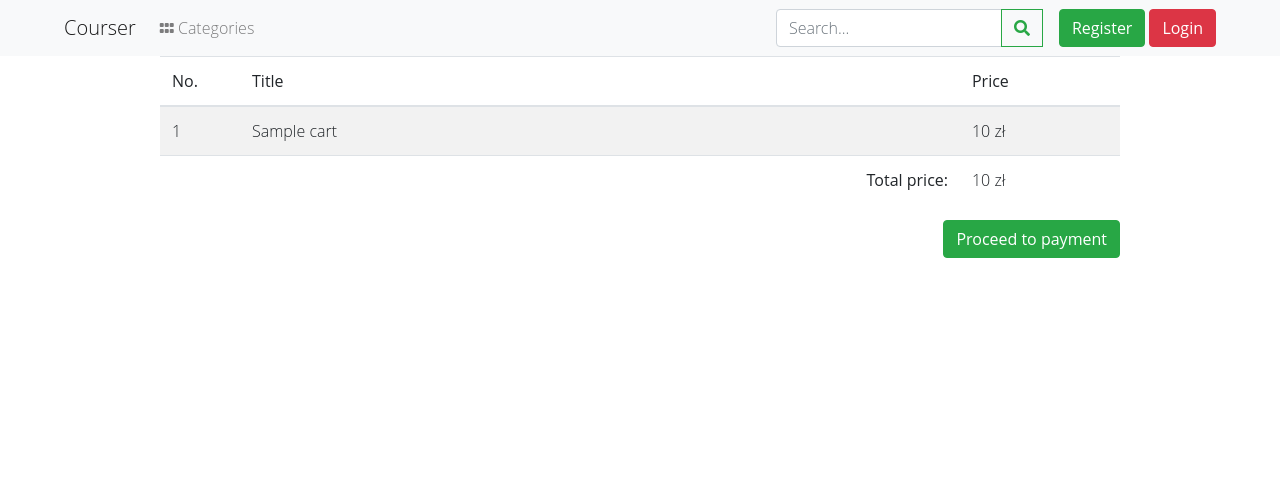
After one commit to adwojak/courser, a Django app: page /mycart/ in a window 1280 px wide. The commit adds this page. Shown: the top 498 px of the page. Run offline with Django 3.2, Linux system fonts and the light colour scheme; tables that the repository leaves empty hold one stand-in row (values such as "Sample post"); some libraries are stand-ins or nearby versions.

Commit message:
Cart and payment v.1

```diff
--- a/Courser/models.py
+++ b/Courser/models.py
@@ -78,3 +78,9 @@ class Course(Model):
 
     def __str__(self):
         return self.course_name
+
+
+class Cart(Model):
+    course_id = IntegerField(default=0, null=False)
+    course_name = CharField(max_length=100)
+    course_price = IntegerField()
--- a/Courser/static/Courser/css/base.css
+++ b/Courser/static/Courser/css/base.css
@@ -23,6 +23,10 @@ body {
     cursor: pointer;
 }
 
+.clickable:hover {
+    cursor: pointer;
+}
+
 div.center-cropped {
   height: 100px;
   overflow:hidden;
@@ -43,3 +47,7 @@ div.center-cropped img {
     src: local('Open Sans Light'), local('OpenSans-Light'), url(https://fonts.gstatic.com/s/opensans/v15/mem5YaGs126MiZpBA-UN_r8OX-hpKKSTj5PW.woff2) format('woff2'), url(https://fonts.gstatic.com/s/opensans/v15/mem5YaGs126MiZpBA-UN_r8OXOhv.woff) format('woff');
     unicode-range: U+0460-052F, U+1C80-1C88, U+20B4, U+2DE0-2DFF, U+A640-A69F, U+FE2E-FE2F;
 }
+
+.table-hover tbody tr:hover td, .table-hover tbody tr:hover th {
+  background-color: #8c8c8c;
+}
--- a/Courser/templates/base.html
+++ b/Courser/templates/base.html
@@ -50,6 +50,7 @@
         <a class="btn btn-danger ml-1" href="{% url 'login' %}" role="button">Login</a>
     {% endif %}
     {% if user.is_authenticated == True %}
+        <a class="btn btn-success ml-3" href="{% url 'myCart' %}" role="button">My cart</a>
         <a class="btn btn-success ml-3" href="{% url 'profile' %}" role="button">My profile</a>
         <a class="btn btn-danger ml-1" href="{% url 'logout' %}" role="button">Logout</a>
     {% endif %}
--- /dev/null
+++ b/Courser/templates/myCart.html
@@ -0,0 +1,46 @@
+{% extends 'base.html' %}
+
+{% block title %}My cart{% endblock %}
+
+{% block content %}
+
+    <div class="w-75 mx-auto">
+        {% if object_list %}
+            <table class="table table-striped table-hover">
+                <thead>
+                    <tr>
+                        <th scope="col" class="col-1"><strong>No.</strong></th>
+                        <th scope="col" class="col-9"><strong>Title</strong></th>
+                        <th scope="col" class="col-2"><strong>Price</strong></th>
+                    </tr>
+                </thead>
+                <tbody>
+                    {% for course in object_list %}
+                        <tr class="clickable" data-href="{% url 'course' course.course_id %}">
+                            <th scope="row">{{ forloop.counter }}</th>
+                            <td style="word-wrap: break-word;">{{ course.course_name }}</td>
+                            <td>{{ course.course_price }} zł</td>
+                        </tr>
+                    {% endfor %}
+                    <tr>
+                        <th scope="row"></th>
+                        <td class="text-right"><strong>Total price:</strong></td>
+                        <td>{{ total_price }} zł</td>
+                    </tr>
+                </tbody>
+            </table>
+        <a href="{% url 'payment' %}" class="btn btn-success float-right">Proceed to payment</a>
+        {% else %}
+            <p class="mt-4">There are no courses in cart.</p>
+        {% endif %}
+    </div>
+
+    <script type="text/javascript">
+    jQuery(document).ready(function($) {
+        $(".clickable").click(function() {
+            window.location = $(this).data("href");
+        });
+    });
+    </script>
+
+{% endblock %}
--- a/Courser/urls.py
+++ b/Courser/urls.py
@@ -12,5 +12,8 @@ urlpatterns = [
     path('', views.HomeView.as_view(), name='home'),
     path('category/<int:pk>/', views.CoursesByCategoryListView.as_view(), name='coursesByCategory'),
     path('course/<int:pk>/', views.CourseDetailView.as_view(), name='course'),
-    path('search/', views.SearchListView.as_view(), name='search')
+    path('search/', views.SearchListView.as_view(), name='search'),
+    path('addtocart/', views.AddToCartView.as_view(), name='addToCart'),
+    path('mycart/', views.MyCart.as_view(), name='myCart'),
+    path('payment/', views.Payment.as_view(), name='payment')
 ]
--- a/Courser/views.py
+++ b/Courser/views.py
@@ -18,7 +18,8 @@ from .forms import (
 )
 from .models import (
     Course,
-    Category
+    Category,
+    Cart
 )
 
 
@@ -106,3 +107,53 @@ class HomeView(generic.TemplateView):
         query_categories = Category.objects.all()[:4]
         context['lastCategories'] = query_categories
         return context
+
+
+class AddToCartView(generic.TemplateView):
+    template_name = 'addToCart.html'
+
+    def get_context_data(self, **kwargs):
+        context = super().get_context_data(**kwargs)
+        r = self.request.GET.get('courseId', '')
+        query = Course.objects.filter(id=r)[0]
+        self.add_to_cart(query)
+        context['course'] = query
+        return context
+
+    def add_to_cart(self, course):
+        # TODO try / except
+        course_id = course.id
+        course_name = course.course_name
+        course_price = course.course_price
+        cart = Cart(course_id=course_id, course_name=course_name, course_price=course_price)
+        cart.save()
+        return True
+
+
+class MyCart(generic.ListView):
+    model = Cart
+    template_name = 'myCart.html'
+    paginate_by = 20
+
+    def get_context_data(self, **kwargs):
+        context = super().get_context_data(**kwargs)
+        context['total_price'] = self.get_total_price(self.model)
+        return context
+
+    def get_total_price(self, model):
+        total_price = 0
+        for course in model.objects.all():
+            total_price += course.course_price
+        return total_price
+
+
+class Payment(generic.TemplateView):
+    template_name = 'payment.html'
+
+    def get_context_data(self, **kwargs):
+        self.delete_objects()
+        return None
+
+    def delete_objects(self):
+        ss = Cart.objects.all()
+        ss.delete()
```
Also changed, not shown: Courser/templates/addToCart.html (added, +10 -0 lines), Courser/templates/course.html (+7 -1 lines), Courser/templates/payment.html (added, +9 -0 lines), Courser/templates/profile.html (+40 -14 lines).
